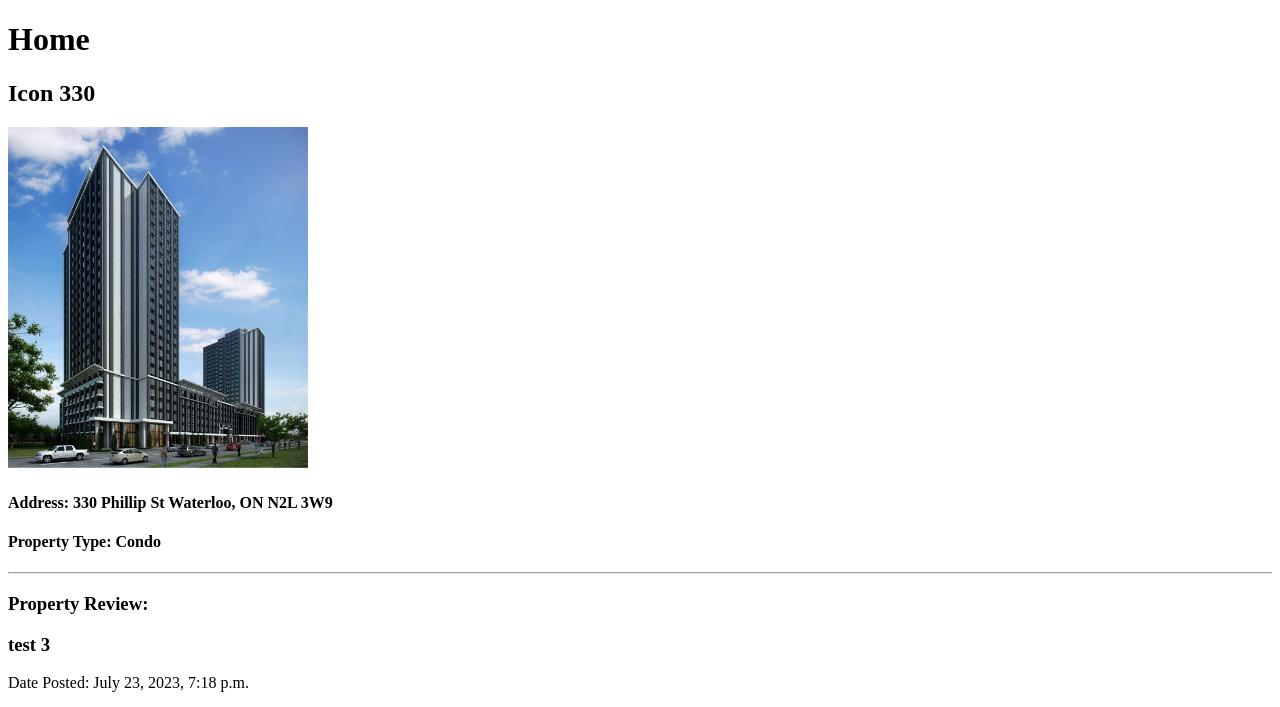
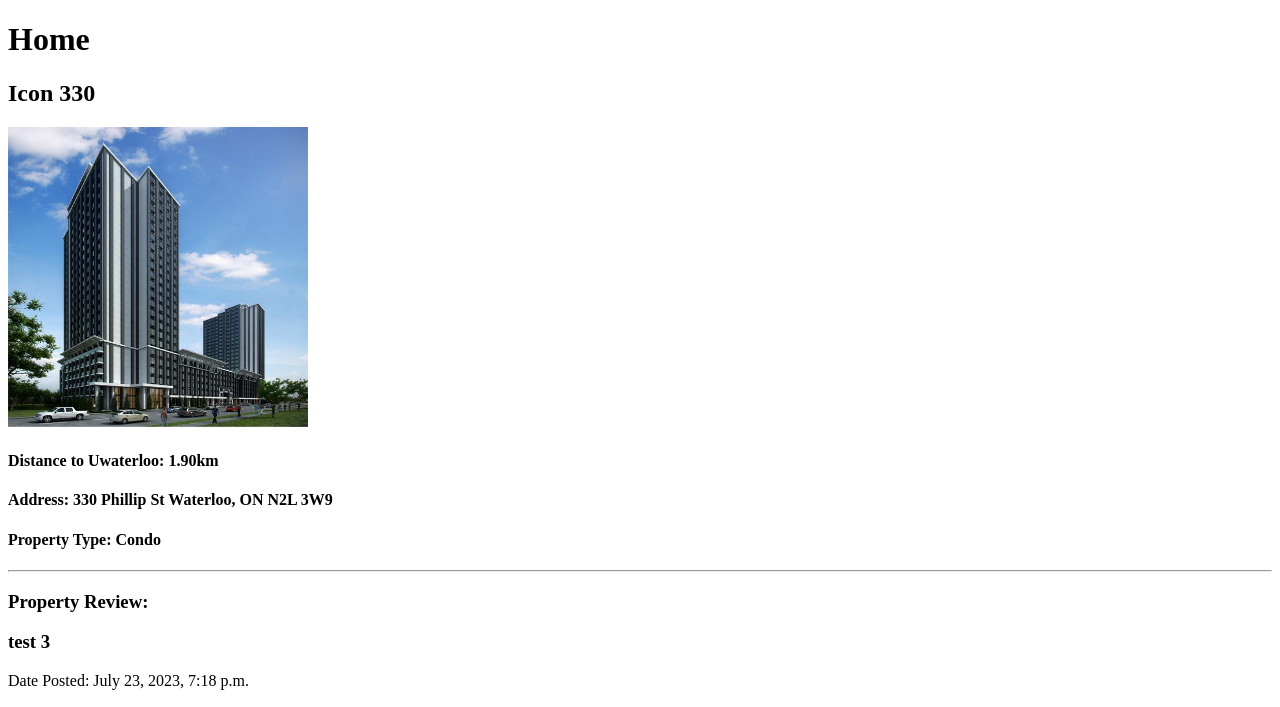
Before and after one commit to ismael9011/new1, a Django app: page / in a window 1280 px wide. Shown: the top 707 px of the page. Run offline with Django 4.2, Linux system fonts and the light colour scheme; data comes from the database, SQL or seed files in the repository; both versions use the stored data as it was after the commit.

Commit message:
added distance field and adjusted pic height

```diff
--- a/newapp/models.py
+++ b/newapp/models.py
@@ -13,8 +13,10 @@
     picture = models.ImageField(upload_to='property_images/')
     #currently adding address field in
     address = models.CharField(max_length=200, default= 'address_filler')
+    #housing selection for the property type field
     hchoices = (
     ('a', 'Condo'),
     ('b', 'House'),
     )
     type = models.CharField(max_length=1, choices=hchoices, default= 'a')
+    distance = models.DecimalField(decimal_places= 2, max_digits= 5, default=1.00)
--- a/newapp/templates/home.html
+++ b/newapp/templates/home.html
@@ -8,7 +8,8 @@
     <!--Check if property exists, and display property name and the associated picture-->
     {% if property %}
         <h2>{{ property.name }}</h2>
-        <img src="{{ property.picture.url }}" alt="{{ property.name }} Image" width="300">
+        <img src="{{ property.picture.url }}" alt="{{ property.name }} Image" width="300" height="300">
+        <h4>Distance to Uwaterloo: {{ property.distance }}km</h4>
         <h4>Address: {{ property.address }}</h4>
       <!--property.type would display a or b instead, hence we use get type display-->
         <h4>Property Type: {{ property.get_type_display }}</h4>
```
Also changed, not shown: db.sqlite3, newapp/migrations/0005_properties_distance.py (added), newapp/migrations/0006_alter_properties_distance.py (added).
